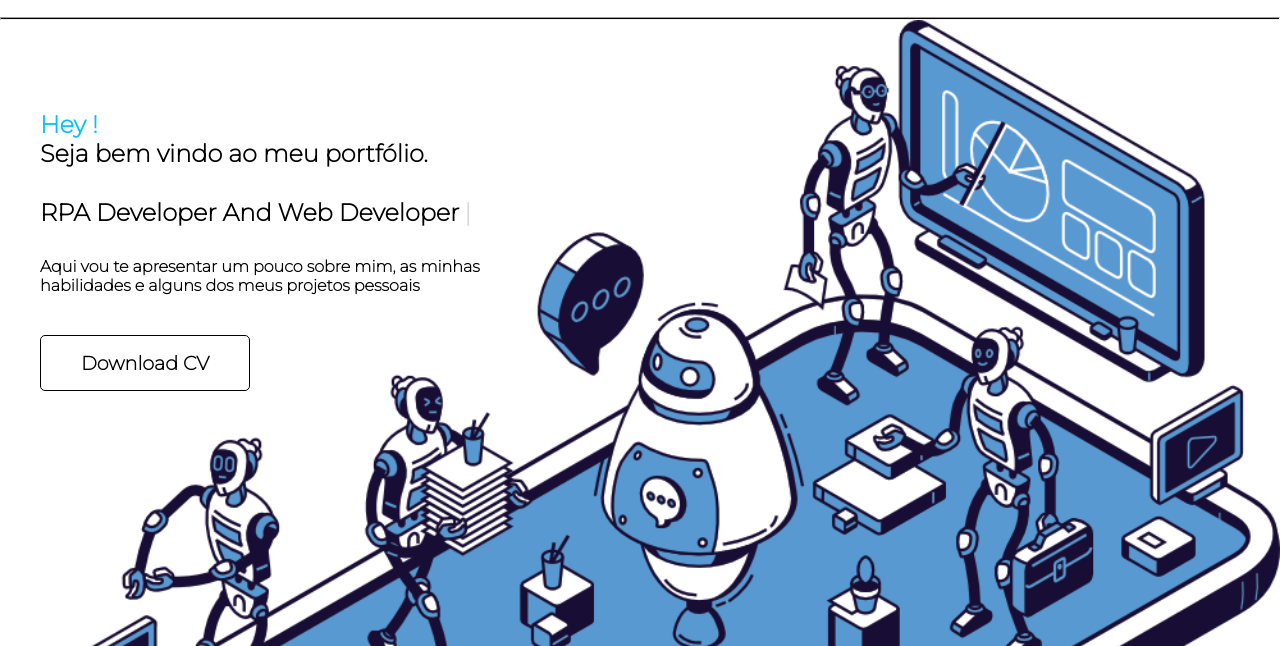
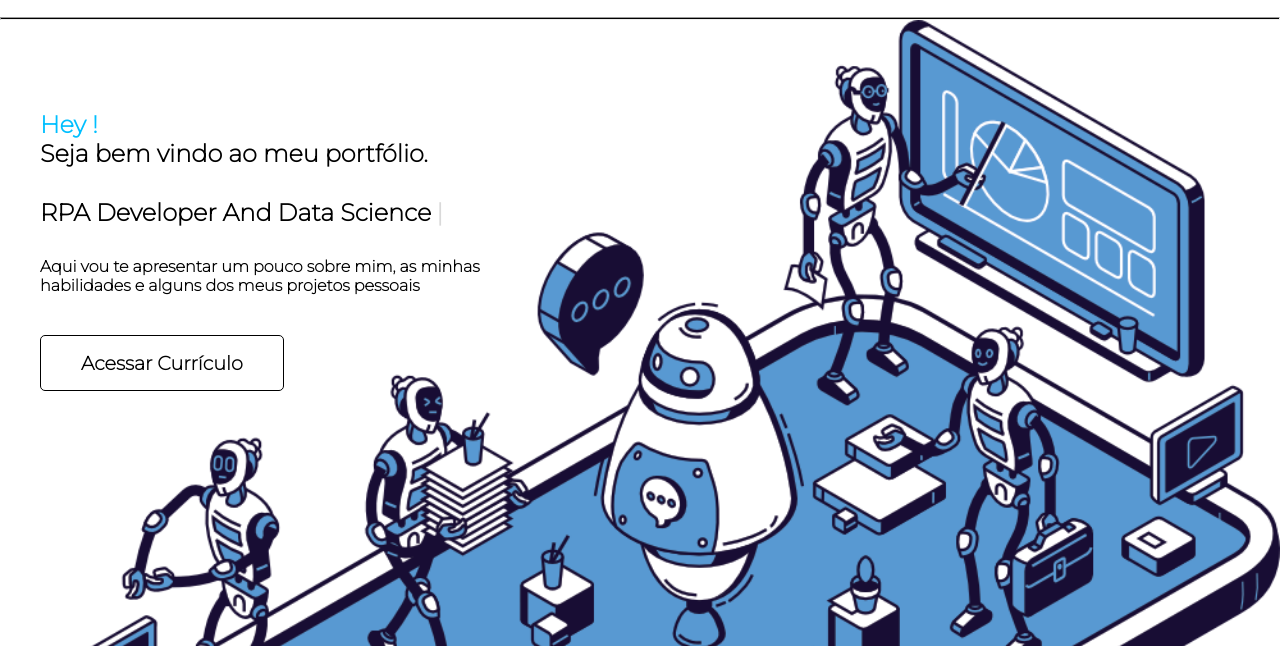
Before and after one commit to LuisTomaz/Portfolio, a plain HTML site: page index.html in a window 1280 px wide. Shown: the part 154-800 px from the top of the page. Drawn offline with Linux system fonts and the light colour scheme.

Commit message:
Update index.html

```diff
--- a/index.html
+++ b/index.html
@@ -35,9 +35,9 @@
     <section aria-label="seção curriculo download Luis" class="section-div" id="home">
         <div>
             <h2><span style="color: #00BFFF">Hey !</span><br>Seja bem vindo ao meu portfólio.</h2>
-            <h2 class="digitando">RPA Developer And Web Developer</h2>
+            <h2 class="digitando">RPA Developer And Data Science</h2>
             <p>Aqui vou te apresentar um pouco sobre mim, as minhas habilidades e alguns dos meus projetos pessoais</p>
-            <a href="#">Download CV</a>
+            <a href="https://drive.google.com/file/d/1SyPYJPJa9BYdwicSfaeoC51F3J-k2SLp/view?usp=sharing">Acessar Currículo</a>
         </div>
         <!-- <img src="./imagens/750x500-solutis-digital-hiperautomacao-9182-removebg-preview.png" alt="imagem ilustrativa de um notebook"> -->
     </section>
```
